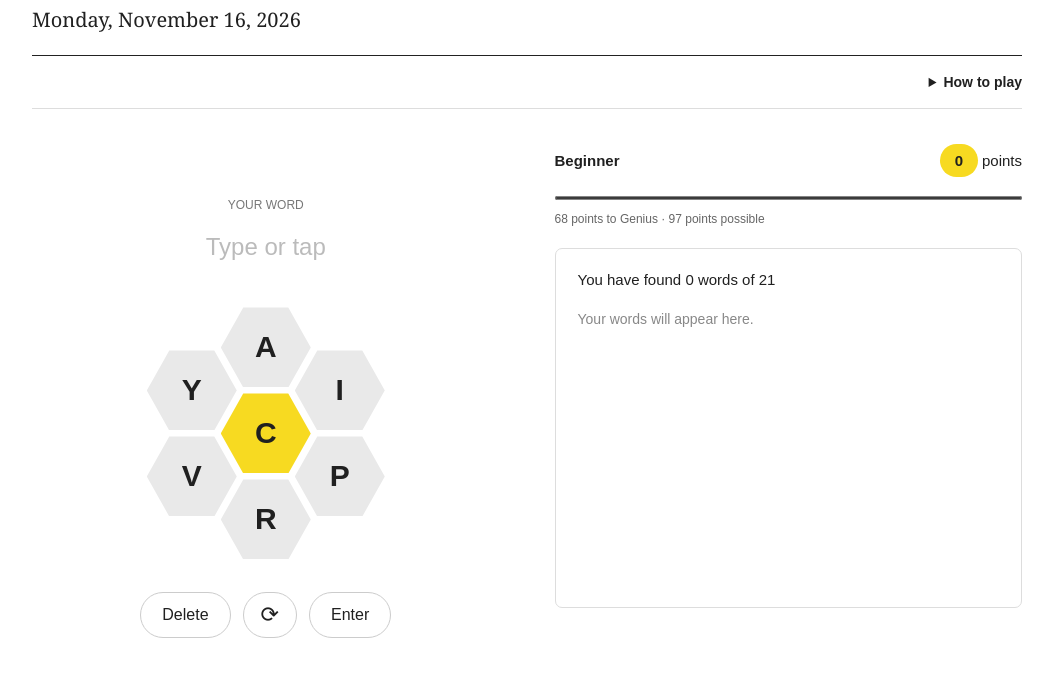
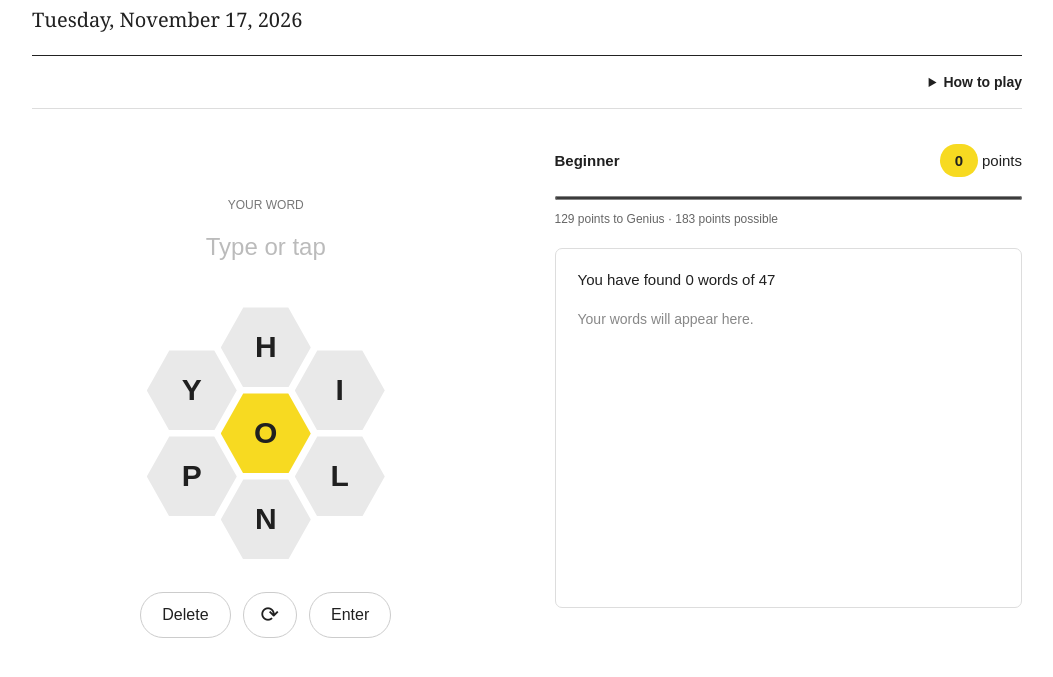
Before and after one commit to kingstarcat/spellingbee, a plain HTML site: page index.html in a window 1280 px wide. Shown: the part 91-768 px from the top of the page, without its empty margins (113-1166 px from the left). Drawn offline with Linux system fonts and the light colour scheme.

Commit message:
puzzle 2026-11-17

```diff
--- a/index.html
+++ b/index.html
@@ -85,7 +85,7 @@
     </div>
     <noscript>Enable JavaScript to play.</noscript>
   </main>
-  <script type="application/json" id="puzzle-data">{"date": "2026-11-16", "centerLetter": "c", "outerLetters": ["a", "i", "p", "r", "v", "y"], "answers": ["privacy", "acacia", "acai", "capri", "carp", "carpi", "carry", "cava", "caviar", "circa", "cirri", "civic", "crap", "crappy", "papacy", "pica", "piracy", "priapic", "pricy", "racy", "vicar"], "pangrams": ["privacy"]}</script>
+  <script type="application/json" id="puzzle-data">{"date": "2026-11-17", "centerLetter": "o", "outerLetters": ["h", "i", "l", "n", "p", "y"], "answers": ["phonily", "hippo", "holly", "holy", "hoop", "hoppy", "hypo", "lion", "lipo", "loin", "loll", "lollipop", "lollop", "loon", "loony", "loop", "loopily", "loopy", "nonillion", "noon", "nylon", "oily", "olio", "onion", "oniony", "only", "opinion", "phono", "phony", "phyllo", "pillion", "pinion", "plop", "ploy", "polio", "poll", "polo", "polyp", "polyphony", "pony", "pooh", "pool", "poop", "poplin", "poppy", "pylon", "yoohoo"], "pangrams": ["phonily"]}</script>
   <script>
     'use strict';
     const puzzle = JSON.parse(document.getElementById('puzzle-data').textContent);
```
